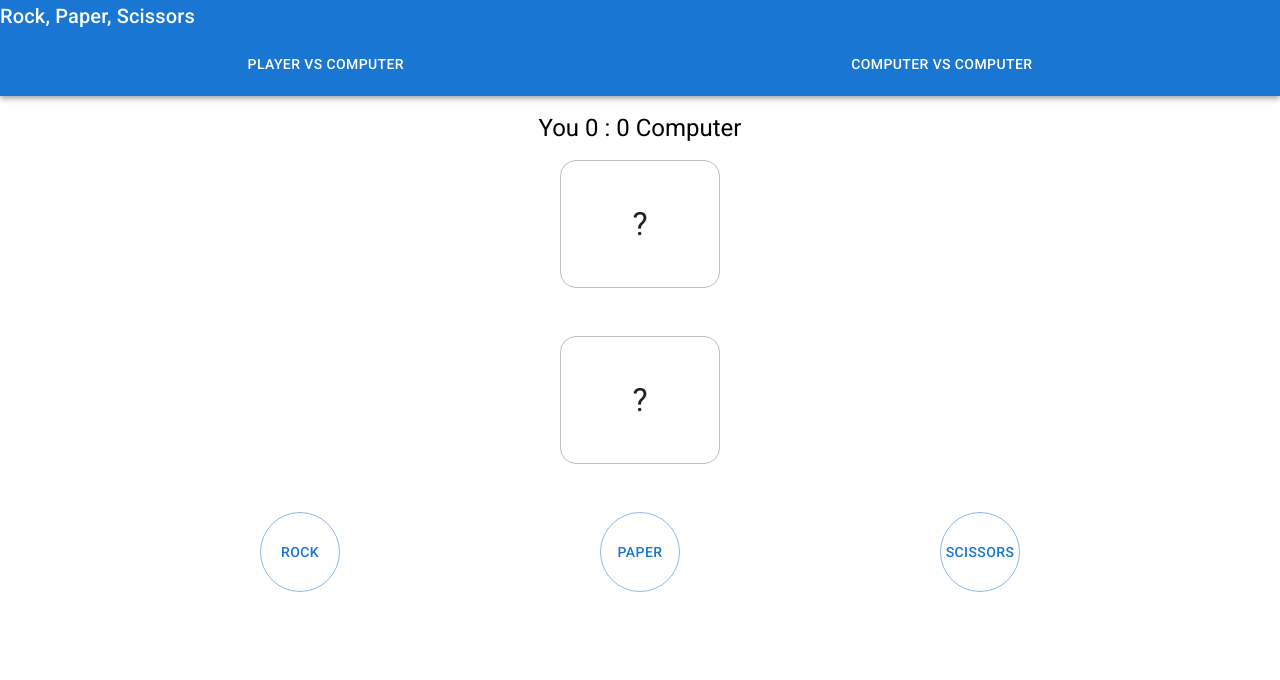
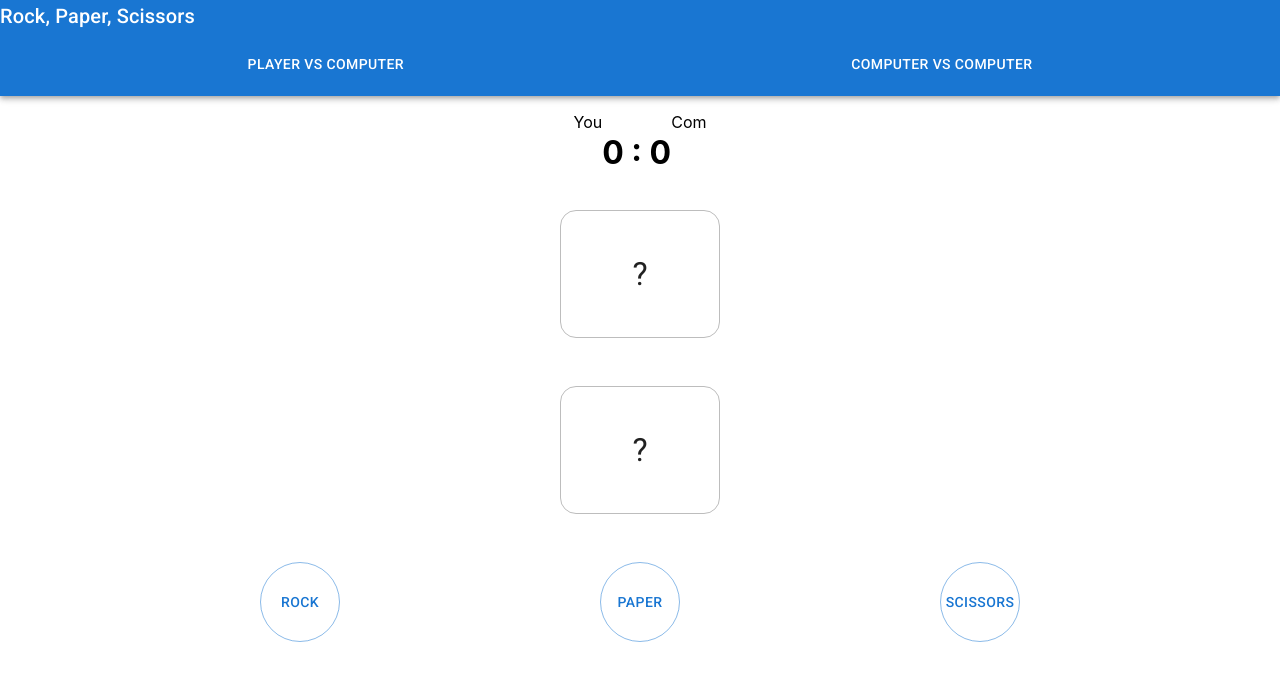
Before and after one commit to dkgian/aerq-rps, a React (Create React App) app: page / in a window 1280 px wide. Shown: the top 680 px of the page. Built offline with nearby package versions, Linux system fonts and the light colour scheme.

Commit message:
extract score board component

```diff
--- /dev/null
+++ b/src/components/ScoreBoard.tsx
@@ -0,0 +1,35 @@
+import { Grid } from '@mui/material'
+import { styled } from '@mui/system'
+
+type Player = {
+	label: string
+	score: number
+}
+
+const ScoreBoard = ({
+	p1,
+	p2,
+}: {
+	p1: Player
+	p2: Player
+}) => {
+	return (
+		<StyledScoreBoard>
+			{p1.label}
+			<h1>
+				{p1.score} : {p2.score}
+			</h1>
+			{p2.label}
+		</StyledScoreBoard>
+	)
+}
+
+const StyledScoreBoard = styled(Grid)({
+	display: 'flex',
+	width: '100vw',
+	justifyContent: 'center',
+	marginTop: '1rem',
+	marginBottom: '1rem',
+})
+
+export default ScoreBoard
--- a/src/views/ComputerComputer.tsx
+++ b/src/views/ComputerComputer.tsx
@@ -1,12 +1,8 @@
 import { useState } from 'react'
-import {
-	Grid,
-	Button,
-	Chip,
-	Typography,
-} from '@mui/material'
+import { Grid, Button, Chip } from '@mui/material'
 import { styled } from '@mui/system'
 import Layout from '../components/Layout'
+import ScoreBoard from '../components/ScoreBoard'
 import {
 	getRandomItem,
 	getWinner,
@@ -66,17 +62,19 @@ const ComputerComputer = () => {
 			<Grid
 				sx={{
 					display: 'flex',
-					flexGrow: 1,
 					flexDirection: 'column',
 				}}
 			>
-				<StyledScoreBoard variant="subtitle1">
-					Computer 1
-					<h1>
-						{c1Score} : {c2Score}
-					</h1>
-					Computer 2
-				</StyledScoreBoard>
+				<ScoreBoard
+					p1={{
+						label: 'Com 1',
+						score: c1Score,
+					}}
+					p2={{
+						label: 'Com 2',
+						score: c2Score,
+					}}
+				/>
 
 				<Grid
 					sx={{
@@ -130,10 +128,4 @@ const StyledChip = styled(Chip)({
 	marginBottom: '3rem',
 })
 
-const StyledScoreBoard = styled(Typography)({
-	alignSelf: 'center',
-	marginTop: '1rem',
-	marginBottom: '1rem',
-})
-
 export default ComputerComputer
--- a/src/views/PlayerComputer.tsx
+++ b/src/views/PlayerComputer.tsx
@@ -1,12 +1,8 @@
 import { useState } from 'react'
-import {
-	Grid,
-	Button,
-	Chip,
-	Typography,
-} from '@mui/material'
+import { Grid, Button, Chip } from '@mui/material'
 import { styled } from '@mui/system'
 import Layout from '../components/Layout'
+import ScoreBoard from '../components/ScoreBoard'
 import {
 	getRandomItem,
 	getWinner,
@@ -19,9 +15,9 @@ export type Item = {
 }
 
 const PlayerComputer = () => {
-	const [userPoint, setUserPoint] =
+	const [userScore, setUserScore] =
 		useState<number>(0)
-	const [computerPoint, setComputePoint] =
+	const [computerScore, setComputeScore] =
 		useState<number>(0)
 	const [comItem, setComItem] = useState<Item>({
 		label: '?',
@@ -37,10 +33,10 @@ const PlayerComputer = () => {
 			return
 		}
 		if (winner === 1) {
-			setUserPoint(userPoint + 1)
+			setUserScore(userScore + 1)
 		}
 		if (winner === 2) {
-			setComputePoint(computerPoint + 1)
+			setComputeScore(computerScore + 1)
 		}
 	}
 
@@ -66,10 +62,16 @@ const PlayerComputer = () => {
 					height: '50vh',
 				}}
 			>
-				<StyledScoreBoard variant="h5">
-					You {userPoint} : {computerPoint}{' '}
-					Computer
-				</StyledScoreBoard>
+				<ScoreBoard
+					p1={{
+						label: 'You',
+						score: userScore,
+					}}
+					p2={{
+						label: 'Com',
+						score: computerScore,
+					}}
+				/>
 
 				<Grid
 					sx={{
@@ -128,10 +130,4 @@ const StyledChip = styled(Chip)({
 	marginBottom: '3rem',
 })
 
-const StyledScoreBoard = styled(Typography)({
-	alignSelf: 'center',
-	marginTop: '1rem',
-	marginBottom: '1rem',
-})
-
 export default PlayerComputer
```
